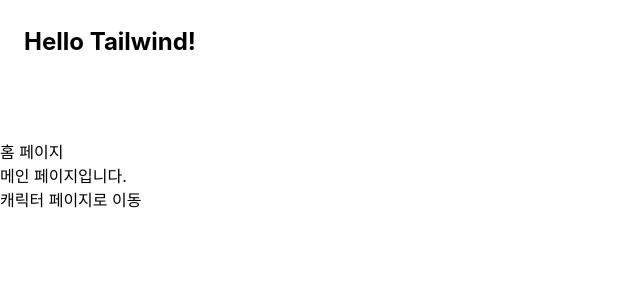
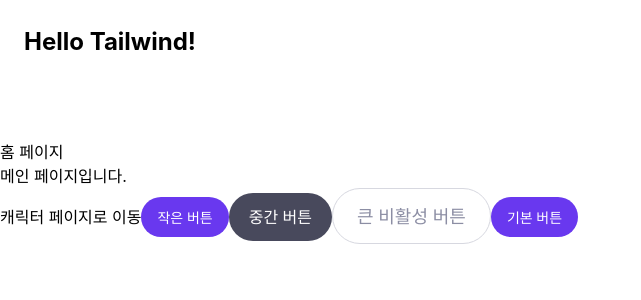
Before and after one commit to irenee-14/This-is-the-first-lesson, a React (Vite) app in the folder frontend/: page / in a window 1280 px wide. Shown: the top 300 px of the page, without its empty margins (0-641 px from the left). Built offline with nearby package versions, Linux system fonts and the light colour scheme; a web font is replaced by a local one.

Commit message:
feat: button 컴포넌트

```diff
--- a/frontend/package.json
+++ b/frontend/package.json
@@ -19,6 +19,7 @@
   "dependencies": {
     "@tanstack/react-query": "^5.56.0",
     "axios": "^1.7.5",
+    "clsx": "^2.1.1",
     "pretendard": "^1.3.9",
     "react": "^18.3.1",
     "react-dom": "^18.3.1",
--- /dev/null
+++ b/frontend/src/components/ui/Button.tsx
@@ -0,0 +1,45 @@
+import React from "react";
+import clsx from "clsx";
+
+// btn-s btn-m btn-l btn-primary btn-secondary btn-tertiary
+
+type ButtonProps = {
+  variant?: "primary" | "secondary" | "tertiary";
+  size?: "s" | "m" | "l";
+  disabled?: boolean;
+  className?: string;
+  children: React.ReactNode;
+};
+
+const Button: React.FC<ButtonProps> = ({
+  variant = "primary",
+  size = "m",
+  disabled = false,
+  children,
+  className,
+}) => {
+  const sizeClass = size === "s" ? "btn-s" : size === "m" ? "btn-m" : "btn-l";
+  const variantClass =
+    variant === "primary"
+      ? "btn-primary"
+      : variant === "secondary"
+      ? "btn-secondary"
+      : "btn-tertiary";
+
+  return (
+    <button
+      className={clsx(
+        "btn-base",
+        sizeClass,
+        variantClass,
+        disabled && "cursor-not-allowed",
+        className
+      )}
+      disabled={disabled}
+    >
+      {children}
+    </button>
+  );
+};
+
+export default Button;
--- a/frontend/src/pages/Home.tsx
+++ b/frontend/src/pages/Home.tsx
@@ -1,5 +1,6 @@
 import React from "react";
 import { useNavigate } from "react-router-dom";
+import Button from "@components/ui/Button";
 
 const Home: React.FC = () => {
   const navigate = useNavigate();
@@ -13,6 +14,18 @@
       <h1>홈 페이지</h1>
       <p>메인 페이지입니다.</p>
       <button onClick={handleNavigateToAbout}>캐릭터 페이지로 이동</button>
+      <Button size="s" variant="primary">
+        작은 버튼
+      </Button>
+
+      <Button size="m" variant="secondary">
+        중간 버튼
+      </Button>
+
+      <Button size="l" variant="tertiary" disabled>
+        큰 비활성 버튼
+      </Button>
+      <button className="btn-base btn-s btn-primary">기본 버튼</button>
     </div>
   );
 };
--- a/frontend/src/styles/globals.css
+++ b/frontend/src/styles/globals.css
@@ -1,6 +1,36 @@
 @tailwind base;
 @tailwind components;
 @tailwind utilities;
+
+@layer components {
+  .btn-base {
+    @apply inline-flex items-center justify-center font-medium transition-all
+      flex-shrink-0 rounded-full;
+  }
+
+  .btn-s {
+    @apply h-10 px-4 text-s gap-1;
+  }
+  .btn-m {
+    @apply h-12 px-5 text-m gap-1.5;
+  }
+  .btn-l {
+    @apply h-14 px-6 text-l gap-2;
+  }
+
+  .btn-primary {
+    @apply bg-purple-600 text-white hover:bg-purple-700 active:bg-purple-800
+      disabled:bg-purple-200;
+  }
+  .btn-secondary {
+    @apply bg-gray-700 text-white hover:bg-gray-800 active:bg-purple-900
+      disabled:bg-gray-300;
+  }
+  .btn-tertiary {
+    @apply border border-gray-400 text-gray-800 hover:bg-gray-100
+      active:bg-gray-200 disabled:text-gray-400 disabled:border-gray-200;
+  }
+}
 
 @layer base {
   * {
--- a/frontend/tailwind.config.js
+++ b/frontend/tailwind.config.js
@@ -19,7 +19,6 @@
           white: "#FCFDFD",
           "black-opacity-70": "#0D121CB2",
         },
-
         gray: {
           950: "#2A2A33",
           900: "#373843",
@@ -69,37 +68,25 @@
           "sans-serif",
         ],
       },
-      fontWeight: {
-        regular: "400",
-        medium: "500",
-        semibold: "600",
-        bold: "700",
-      },
       fontSize: {
-        xxs: "11px",
-        xs: "12px",
-        s: "14px",
-        m: "16px",
-        l: "18px",
-        xl: "24px",
+        xxs: "0.6875rem", // 11px
+        xs: "0.75rem", // 12px
+        s: "0.875rem", // 14px
+        m: "1rem", // 16px
+        l: "1.125rem", // 18px
+        xl: "1.5rem", // 24px
       },
       borderRadius: {
-        xxs: "4px",
-        xs: "8px",
-        s: "12px",
-        m: "16px",
-        l: "20px",
-        xl: "24px",
-        xxl: "32px",
-        xxxl: "40px",
+        full: "9999px", // circular
       },
       spacing: {
-        1: "4px",
-        2: "8px",
-        4: "16px",
-        6: "24px",
-        8: "32px",
-        10: "40px",
+        1: "0.25rem", // 4px
+        1.5: "0.375rem", // 6px
+        2: "0.5rem", // 8px
+        4: "1rem", // 16px
+        5: "1.25rem", // 20px
+        6: "1.5rem", // 24px
+        8: "2rem", // 32px
       },
     },
   },
--- a/frontend/vite.config.ts
+++ b/frontend/vite.config.ts
@@ -10,14 +10,6 @@
       "@components": path.resolve(__dirname, "./src/components"),
       "@styles": path.resolve(__dirname, "./src/styles"),
       "@utils": path.resolve(__dirname, "./src/utils"),
-    },
-  },
-  css: {
-    preprocessorOptions: {
-      scss: {
-        // 모든 SCSS 파일에 자동으로 import
-        additionalData: `@use "@/styles/abstracts" as *;`,
-      },
     },
   },
 
```
Also changed, not shown: 1 other file (tests, documents, lock files or other folders).
